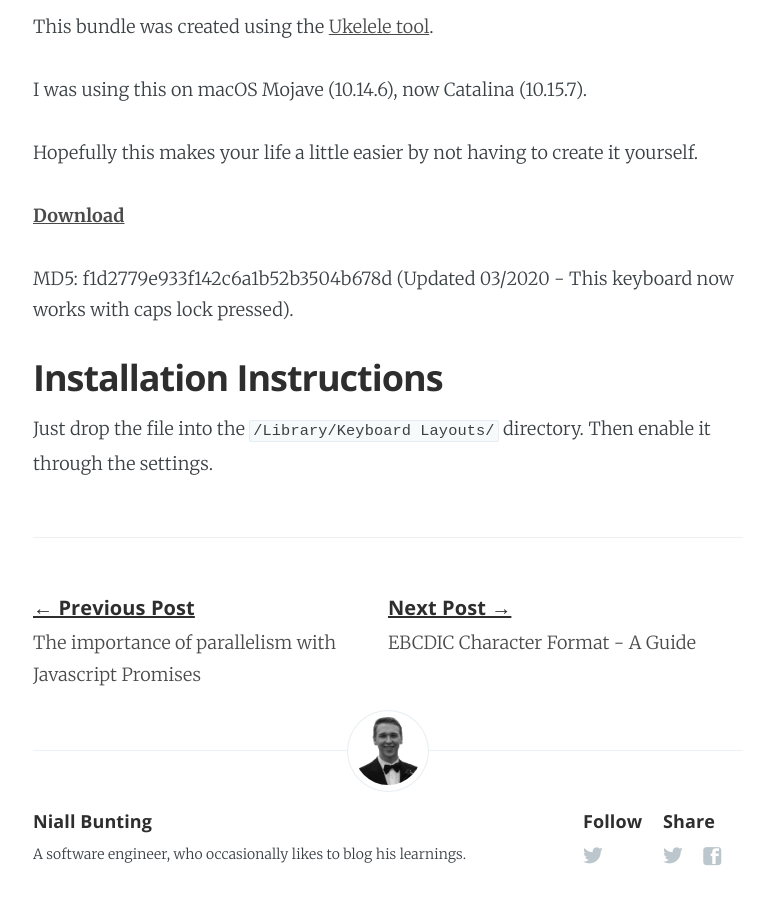
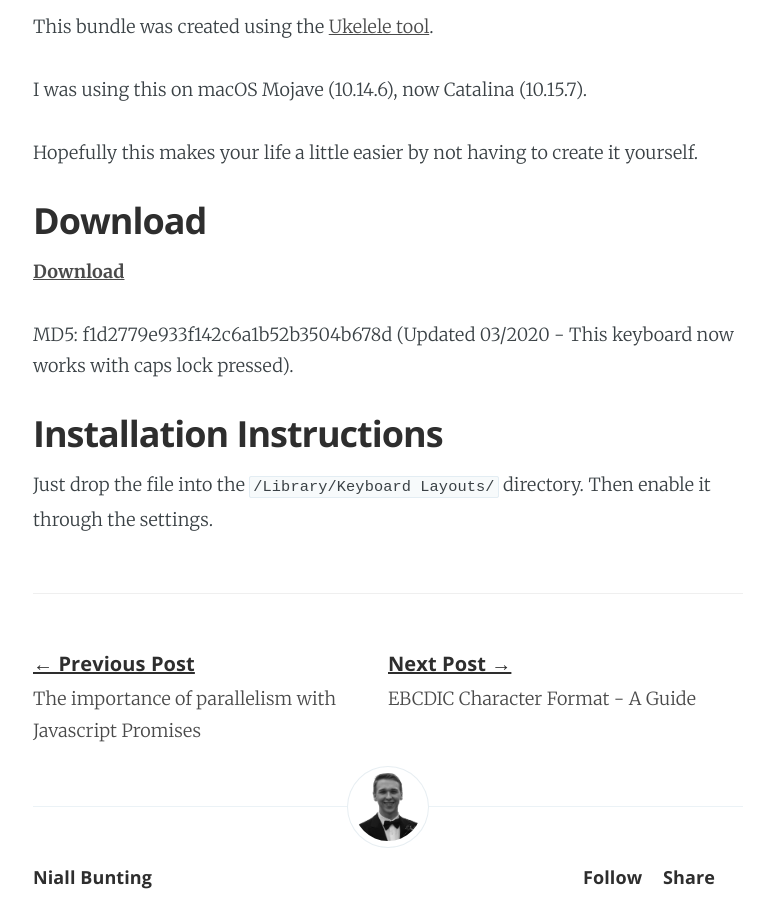
Before and after one commit to NiallBunting/niallbunting.github.io, a Jekyll site: the page built from _posts/2019-10-22-dvorak-keyboard-mac.markdown, in a window 1280 px wide and 900 px high, scrolled down 424 px. Shown: the whole window, without its empty margins (252-1026 px from the left). Built offline with Jekyll 4.4.1, drawn with Linux system fonts in a browser that asks for light colours.

Commit message:
Add download title

```diff
--- a/_posts/2019-10-22-dvorak-keyboard-mac.markdown
+++ b/_posts/2019-10-22-dvorak-keyboard-mac.markdown
@@ -15,6 +15,8 @@
 
 Hopefully this makes your life a little easier by not having to create it yourself.
 
+## Download
+
 **[Download][download]**
 
 MD5: f1d2779e933f142c6a1b52b3504b678d (Updated 03/2020 - This keyboard now works with caps lock pressed).
```
